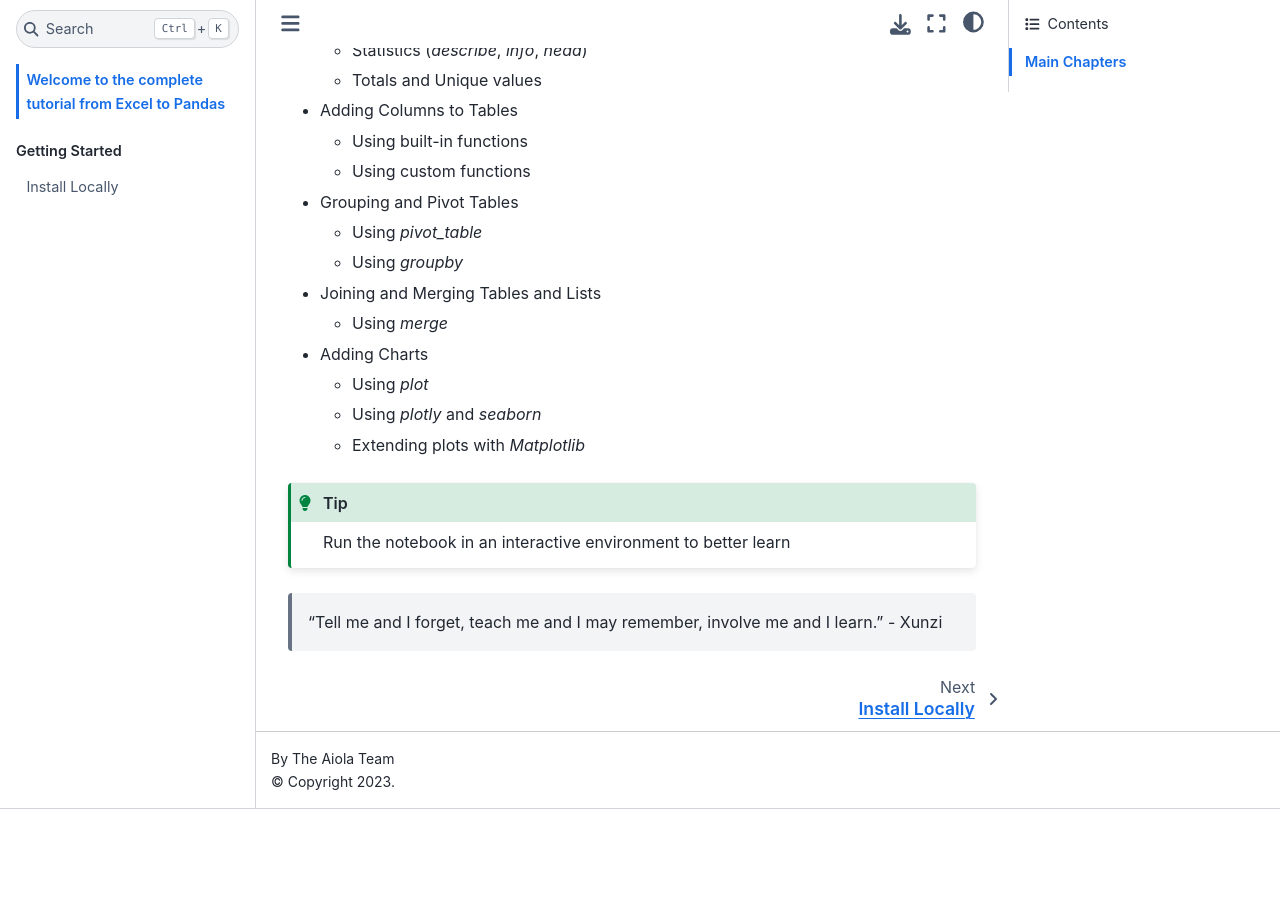
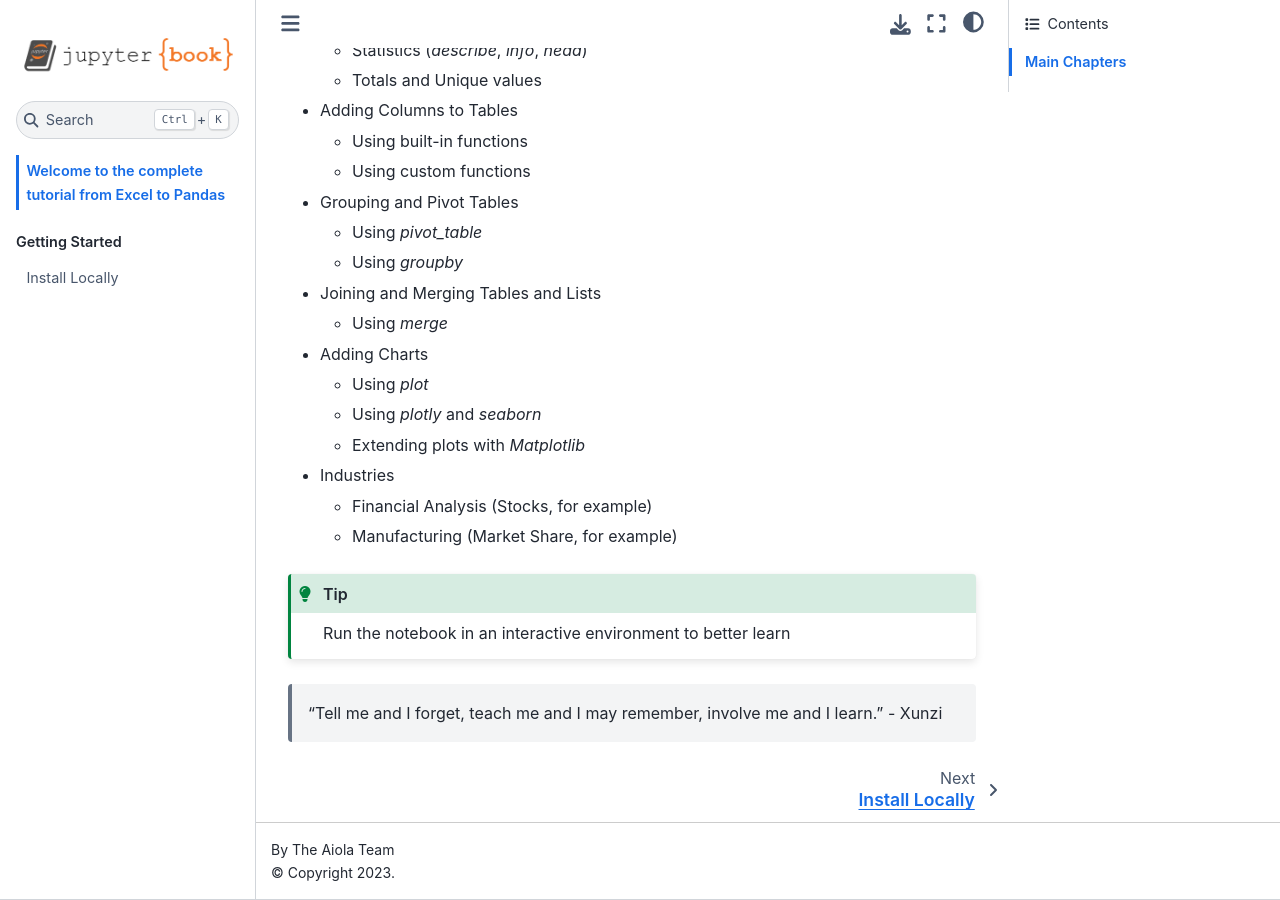
Before and after one commit to luisdomin5/from-excel-to-pandas, a Jupyter Book: the page built from intro.md, in a window 1280 px wide and 900 px high, scrolled down 696 px. Built offline with Jupyter Book 1.0.4 settings and Sphinx 7.4.7 and the Sphinx Book theme 1.1.4, drawn with Linux system fonts in a browser that asks for light colours; pages that are not in the unit, such as notebooks, are missing from menus; before the commit the page ends 1505 px from its top, so only the background shows below that.

Commit message:
Adding Industries Placeholder

`````diff
--- a/intro.md
+++ b/intro.md
@@ -37,6 +37,10 @@
     - Using _plotly_ and _seaborn_
     - Extending plots with _Matplotlib_
 
+- Industries
+    - Financial Analysis (Stocks, for example)
+    - Manufacturing (Market Share, for example)
+
 ````{tip}
 Run the notebook in an interactive environment to better learn
 ````
`````
